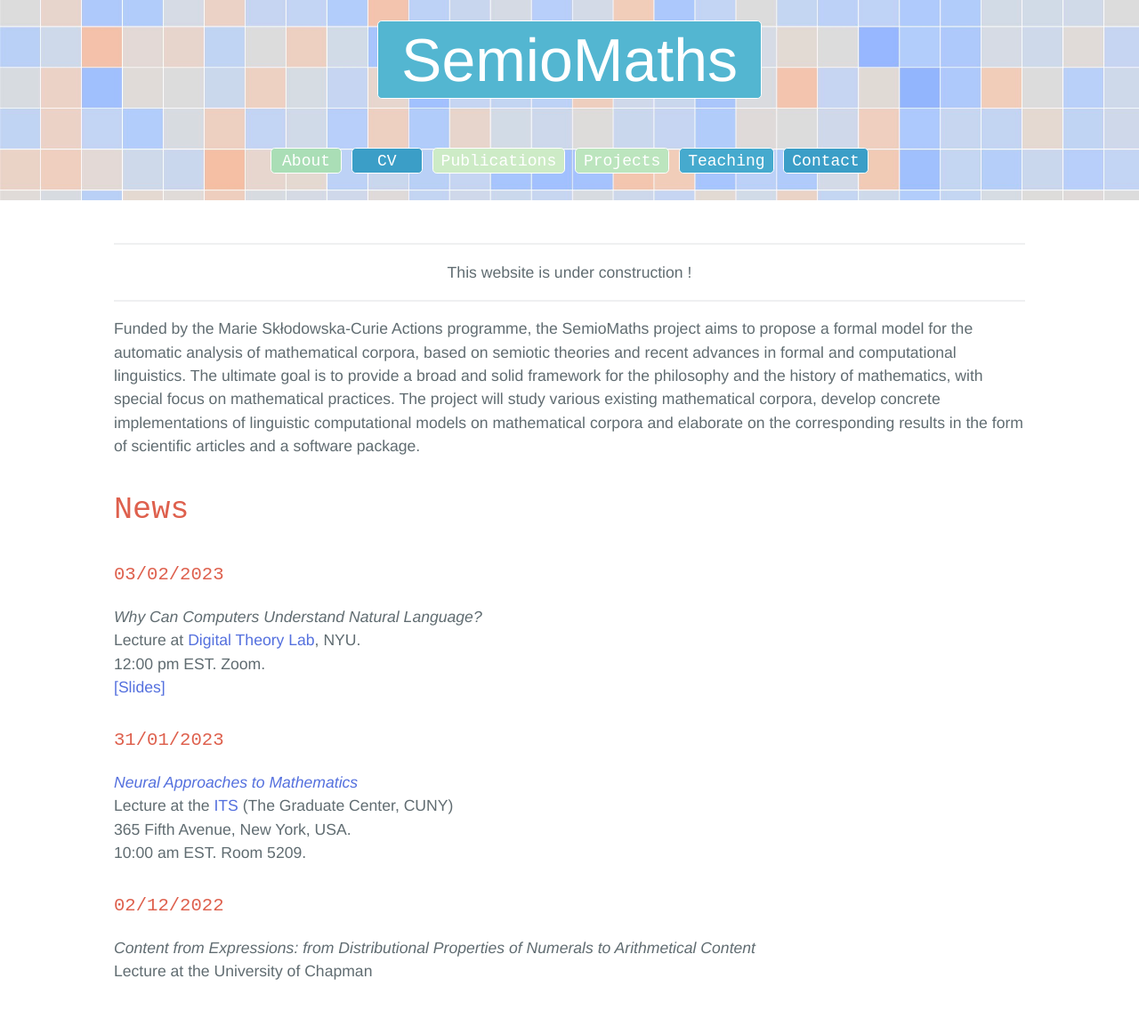
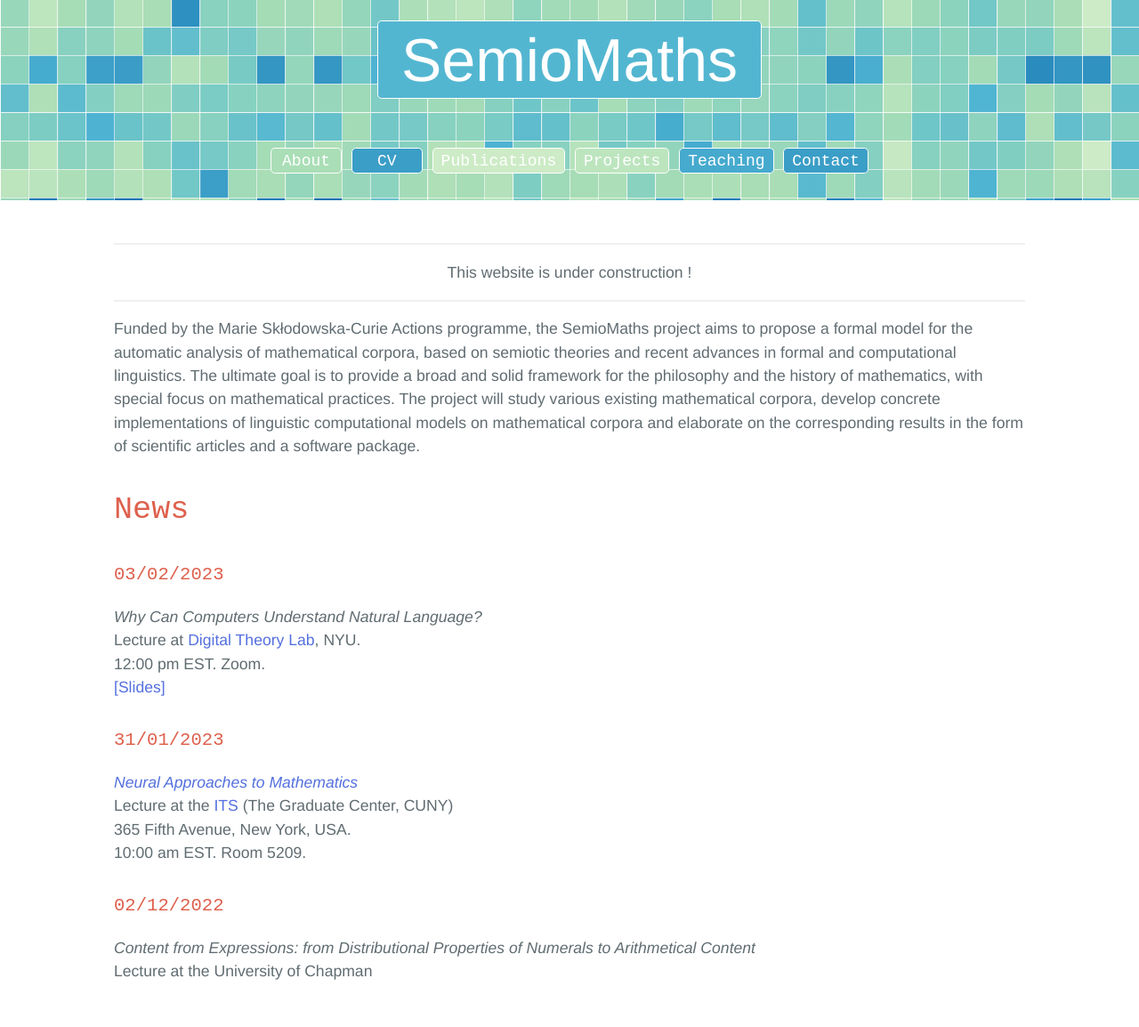
Before and after one commit to Gianni-G/semiomaths, a Jekyll site: the page built from index.md, in a window 1280 px wide. Shown: the whole page at 89% size. Built offline with Jekyll 4.4.1, drawn with Linux system fonts in a browser that asks for light colours.

Commit message:
background image

```diff
--- a/assets/css/style.scss
+++ b/assets/css/style.scss
@@ -94,7 +94,7 @@ a {
     text-decoration: none;
     background-color: white;
     height: 25vh;
-    background-image: url("../img/heatmap.jpg");
+    background-image: url("../img/heatmap.png");
     background-size: cover;
     position:sticky;
     top: -15vh;
```
